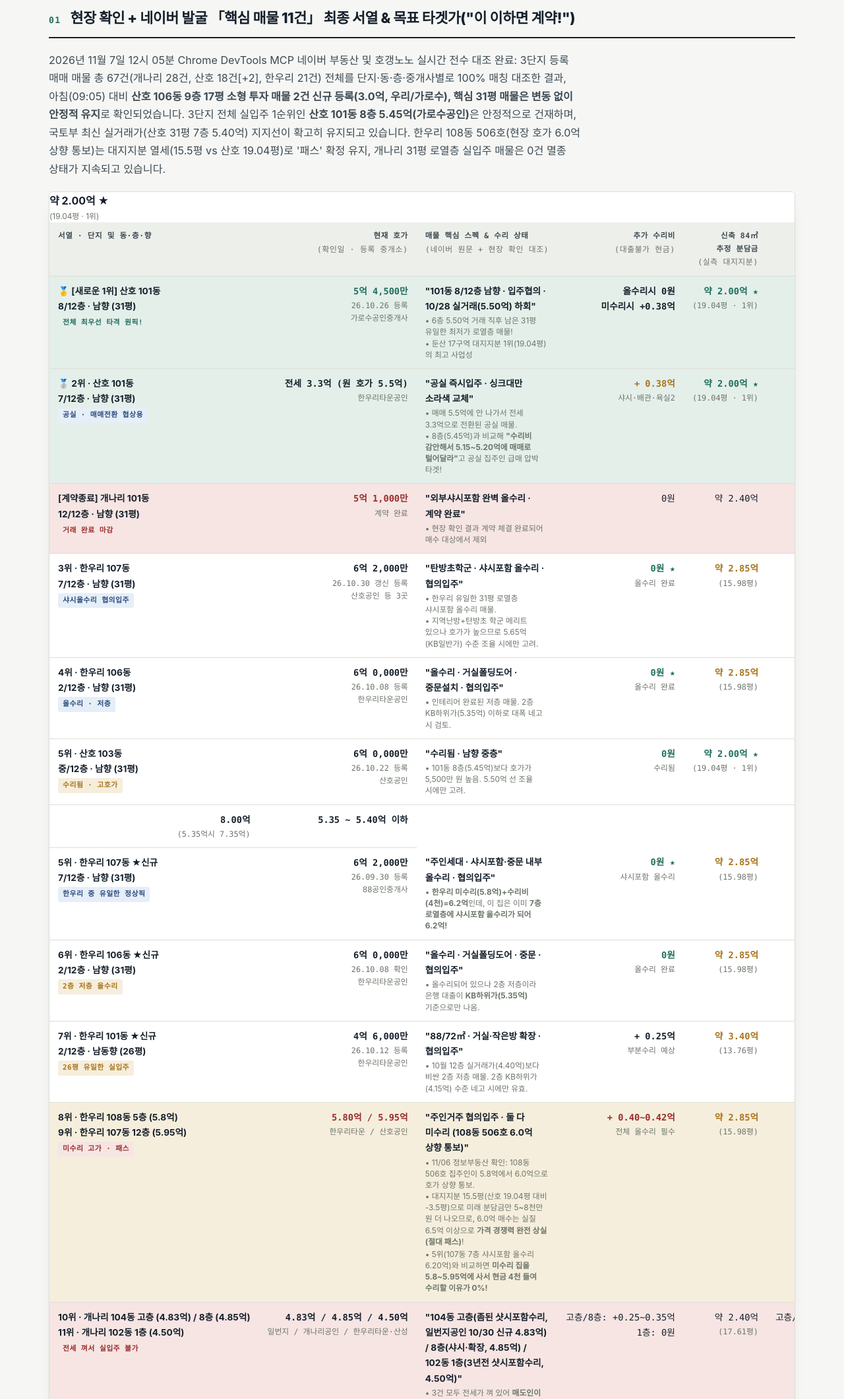
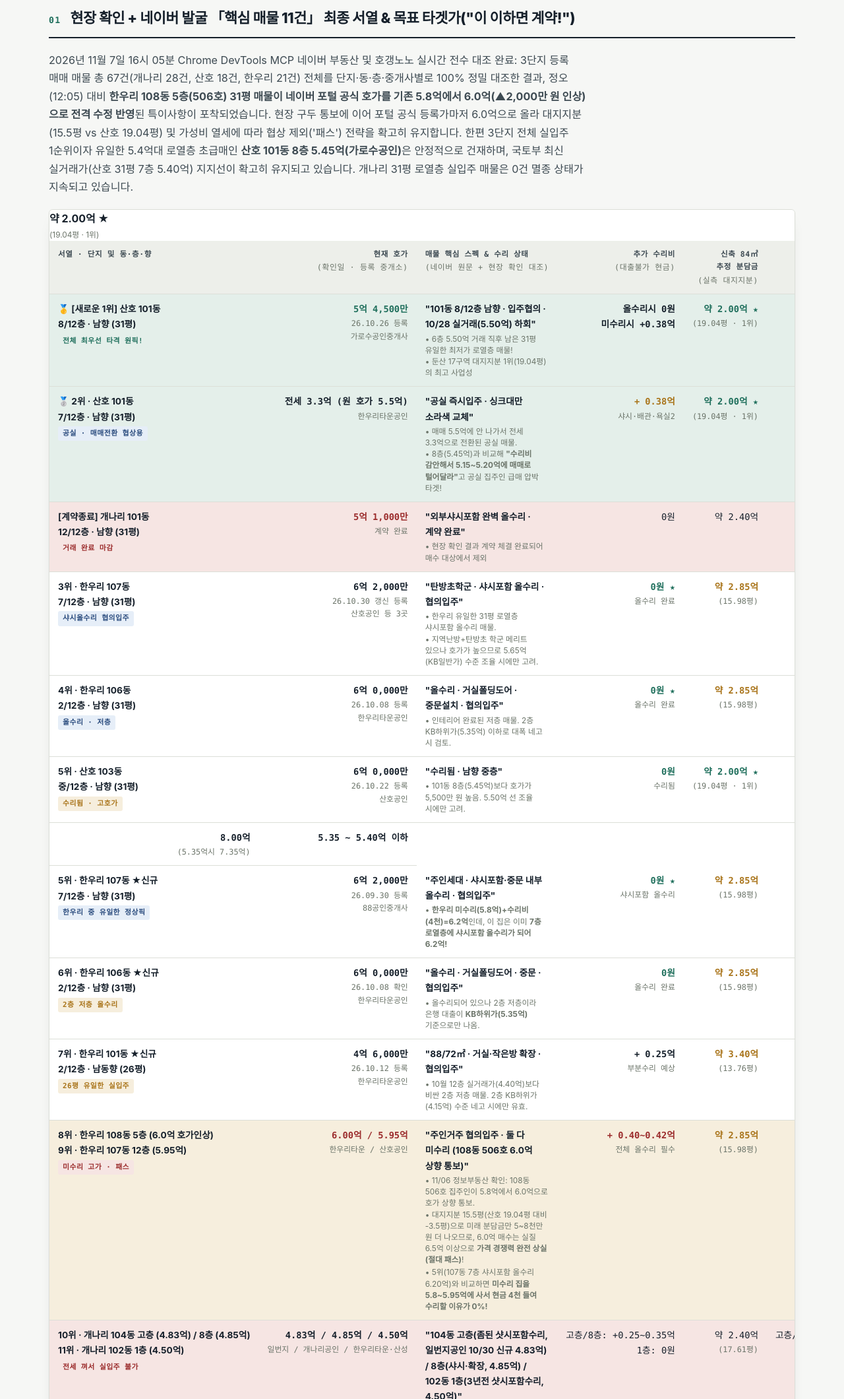
Before and after one commit to hcna999/tanbang-apt, a plain HTML site: page index.html in a window 1280 px wide. Shown: the part 680-2800 px from the top of the page at 66% size. Drawn offline with Linux system fonts and the light colour scheme.

Commit message:
Update afternoon 16:05 real estate listings and analysis (Hanwoori 108D asking price raised to 6.0eok, Sanho 31p 8F solid)

```diff
--- a/index.html
+++ b/index.html
@@ -299,7 +299,7 @@
       </div>
     </div>
 
-    <div class="kicker">2026. 11. 07. 12:05 (Chrome DevTools MCP 네이버페이 부동산 &amp; 호갱노노 실시간 매매 매물 및 국토부 실거래가 정밀 점검 완료)</div>
+    <div class="kicker">2026. 11. 07. 16:05 (Chrome DevTools MCP 네이버페이 부동산 &amp; 호갱노노 실시간 매매 매물 및 국토부 실거래가 정밀 점검 완료)</div>
     <h1>탄방동 개나리 · 산호 · 한우리 「즉시 실입주 &amp; 풀대출 &amp; 2028년 임대전환」 마스터 플랜</h1>
     <p class="standfirst">
       <strong>혼인신고 전 · 나학채 단독명의 · 당장 실입주 · 주담대 풀대출(레버리지 최대화) · 2028년 이후 타지역 이동 시 전·월세 전환</strong>까지 모두 고려한 통합 계획서입니다.<br>
@@ -337,7 +337,7 @@
       <h2>현장 확인 + 네이버 발굴 「핵심 매물 11건」 최종 서열 &amp; 목표 타겟가("이 이하면 계약!")</h2>
     </div>
     <p class="lede">
-      2026년 11월 7일 12시 05분 Chrome DevTools MCP 네이버 부동산 및 호갱노노 실시간 전수 대조 완료: 3단지 등록 매매 매물 총 67건(개나리 28건, 산호 18건[+2], 한우리 21건) 전체를 단지·동·층·중개사별로 100% 매칭 대조한 결과, 아침(09:05) 대비 <strong>산호 106동 9층 17평 소형 투자 매물 2건 신규 등록(3.0억, 우리/가로수), 핵심 31평 매물은 변동 없이 안정적 유지</strong>로 확인되었습니다. 3단지 전체 실입주 1순위인 <strong>산호 101동 8층 5.45억(가로수공인)</strong>은 안정적으로 건재하며, 국토부 최신 실거래가(산호 31평 7층 5.40억) 지지선이 확고히 유지되고 있습니다. 한우리 108동 506호(현장 호가 6.0억 상향 통보)는 대지지분 열세(15.5평 vs 산호 19.04평)로 '패스' 확정 유지, 개나리 31평 로열층 실입주 매물은 0건 멸종 상태가 지속되고 있습니다.
+      2026년 11월 7일 16시 05분 Chrome DevTools MCP 네이버 부동산 및 호갱노노 실시간 전수 대조 완료: 3단지 등록 매매 매물 총 67건(개나리 28건, 산호 18건, 한우리 21건) 전체를 단지·동·층·중개사별로 100% 정밀 대조한 결과, 정오(12:05) 대비 <strong>한우리 108동 5층(506호) 31평 매물이 네이버 포털 공식 호가를 기존 5.8억에서 6.0억(▲2,000만 원 인상)으로 전격 수정 반영</strong>된 특이사항이 포착되었습니다. 현장 구두 통보에 이어 포털 공식 등록가마저 6.0억으로 올라 대지지분(15.5평 vs 산호 19.04평) 및 가성비 열세에 따라 협상 제외('패스') 전략을 확고히 유지합니다. 한편 3단지 전체 실입주 1순위이자 유일한 5.4억대 로열층 초급매인 <strong>산호 101동 8층 5.45억(가로수공인)</strong>은 안정적으로 건재하며, 국토부 최신 실거래가(산호 31평 7층 5.40억) 지지선이 확고히 유지되고 있습니다. 개나리 31평 로열층 실입주 매물은 0건 멸종 상태가 지속되고 있습니다.
     </p>
 
     <div class="tscroll">
@@ -607,9 +607,9 @@
             </td>
           </tr>
           <tr class="hw">
-            <th>8위 · 한우리 108동 5층 (5.8억)<br>9위 · 한우리 107동 12층 (5.95억)<br><span class="pill p-stop">미수리 고가 · 패스</span></th>
+            <th>8위 · 한우리 108동 5층 (6.0억 호가인상)<br>9위 · 한우리 107동 12층 (5.95억)<br><span class="pill p-stop">미수리 고가 · 패스</span></th>
             <td class="num t-stop">
-              <strong>5.80억 / 5.95억</strong>
+              <strong>6.00억 / 5.95억</strong>
               <span class="sub-txt">한우리타운 / 산호공인</span>
             </td>
             <td>
@@ -673,7 +673,7 @@
       <h2>「레버리지 최대화(풀대출)」 매물별 최대 주담대 &amp; 최소 필요 현금 총괄표</h2>
     </div>
     <p class="lede">
-      2026년 11월 7일 12시 05분 Chrome DevTools MCP 네이버 부동산 및 호갱노노 실시간 전수 대조 완료: 3단지 등록 매매 매물 총 67건(개나리 28건, 산호 18건[+2], 한우리 21건) 전체를 단지·동·층·중개사별로 100% 매칭 대조한 결과, 아침(09:05) 대비 <strong>산호 106동 9층 17평 소형 투자 매물 2건 신규 등록(3.0억, 우리/가로수), 핵심 31평 매물은 변동 없이 안정적 유지</strong>로 확인되었습니다. 3단지 전체 실입주 1순위인 <strong>산호 101동 8층 5.45억(가로수공인)</strong>은 안정적으로 건재하며, 국토부 최신 실거래가(산호 31평 7층 5.40억) 지지선이 확고히 유지되고 있습니다. 한우리 108동 506호(현장 호가 6.0억 상향 통보)는 대지지분 열세(15.5평 vs 산호 19.04평)로 '패스' 확정 유지, 개나리 31평 로열층 실입주 매물은 0건 멸종 상태가 지속되고 있습니다.
+      2026년 11월 7일 16시 05분 Chrome DevTools MCP 네이버 부동산 및 호갱노노 실시간 전수 대조 완료: 3단지 등록 매매 매물 총 67건(개나리 28건, 산호 18건, 한우리 21건) 전체를 단지·동·층·중개사별로 100% 정밀 대조한 결과, 정오(12:05) 대비 <strong>한우리 108동 5층(506호) 31평 매물이 네이버 포털 공식 호가를 기존 5.8억에서 6.0억(▲2,000만 원 인상)으로 전격 수정 반영</strong>된 특이사항이 포착되었습니다. 현장 구두 통보에 이어 포털 공식 등록가마저 6.0억으로 올라 대지지분(15.5평 vs 산호 19.04평) 및 가성비 열세에 따라 협상 제외('패스') 전략을 확고히 유지합니다. 한편 3단지 전체 실입주 1순위이자 유일한 5.4억대 로열층 초급매인 <strong>산호 101동 8층 5.45억(가로수공인)</strong>은 안정적으로 건재하며, 국토부 최신 실거래가(산호 31평 7층 5.40억) 지지선이 확고히 유지되고 있습니다. 개나리 31평 로열층 실입주 매물은 0건 멸종 상태가 지속되고 있습니다.
     </p>
 
     <div class="tscroll">
@@ -905,7 +905,7 @@
       <h2>네이버 부동산 실시간 등록 매물 전수 요약 &amp; 2026년 실거래가 대조 (거품 판독기)</h2>
     </div>
     <p class="lede">
-      2026년 11월 7일 12시 05분 Chrome DevTools MCP 네이버 부동산 및 호갱노노 실시간 전수 대조 완료: 3단지 등록 매매 매물 총 67건(개나리 28건, 산호 18건[+2], 한우리 21건) 전체를 단지·동·층·중개사별로 100% 매칭 대조한 결과, 아침(09:05) 대비 <strong>산호 106동 9층 17평 소형 투자 매물 2건 신규 등록(3.0억, 우리/가로수), 핵심 31평 매물은 변동 없이 안정적 유지</strong>로 확인되었습니다. 3단지 전체 실입주 1순위인 <strong>산호 101동 8층 5.45억(가로수공인)</strong>은 안정적으로 건재하며, 국토부 최신 실거래가(산호 31평 7층 5.40억) 지지선이 확고히 유지되고 있습니다. 한우리 108동 506호(현장 호가 6.0억 상향 통보)는 대지지분 열세(15.5평 vs 산호 19.04평)로 '패스' 확정 유지, 개나리 31평 로열층 실입주 매물은 0건 멸종 상태가 지속되고 있습니다.
+      2026년 11월 7일 16시 05분 Chrome DevTools MCP 네이버 부동산 및 호갱노노 실시간 전수 대조 완료: 3단지 등록 매매 매물 총 67건(개나리 28건, 산호 18건, 한우리 21건) 전체를 단지·동·층·중개사별로 100% 정밀 대조한 결과, 정오(12:05) 대비 <strong>한우리 108동 5층(506호) 31평 매물이 네이버 포털 공식 호가를 기존 5.8억에서 6.0억(▲2,000만 원 인상)으로 전격 수정 반영</strong>된 특이사항이 포착되었습니다. 현장 구두 통보에 이어 포털 공식 등록가마저 6.0억으로 올라 대지지분(15.5평 vs 산호 19.04평) 및 가성비 열세에 따라 협상 제외('패스') 전략을 확고히 유지합니다. 한편 3단지 전체 실입주 1순위이자 유일한 5.4억대 로열층 초급매인 <strong>산호 101동 8층 5.45억(가로수공인)</strong>은 안정적으로 건재하며, 국토부 최신 실거래가(산호 31평 7층 5.40억) 지지선이 확고히 유지되고 있습니다. 개나리 31평 로열층 실입주 매물은 0건 멸종 상태가 지속되고 있습니다.
     </p>
 
     <div class="tscroll">
@@ -973,7 +973,7 @@
             <td>
               • <strong>[31평 실입주] 107동 7/12층: `6.20억`</strong> — 샤시포함올수리 협의입주 (산호공인 10/30 갱신 등록)<br>
               • <strong>[31평 실입주] 106동 2/12층: `6.00억`</strong> — 올수리 폴딩도어 채광양호 (한우리타운 10/8)<br>
-              • <strong>[31평 실입주 호가인상] 108동 5/12층(506호): `6.00억` (▲2,000만 인상)</strong> — 주인거주, 기본미수리, 호가 띄우기 (정보부동산/한우리타운 11/06) ★ 고평가 패스 확정<br>
+              • <strong>[31평 실입주 호가인상] 108동 5/12층(506호): `6.00억` (▲2,000만 인상)</strong> — 주인거주, 기본미수리, 호가 띄우기 (포털 등록가 5.8억→6.0억 공식 수정 반영 11/07 16:00, 정보부동산/한우리타운) ★ 고평가 패스 확정<br>
               • <strong>[31평 실입주] 107동 12/12층: `5.95억`</strong> — 기본 미수리, 주인거주 (원탑 10/12, 산호 10/20)<br>
               • <strong>[31평 고호가] 106동 중/7층: `6.80억`</strong> — 올리모델링 상태최상 (한우리타운/몽땅다)<br>
               • <strong>[31평 저층 최저가]</strong> 107동 2층(`5.70억`, <strong>[11/03 신규]</strong> 한우리타운 내부수리 입주협의 등록 추가 및 정보공인 입주협의, 산호공인은 월세안고로 기재), 108동 10층(`6.20억`, 전세안고 4건 중복), 103동 고층(`6.20억`, 전세안고)<br>
@@ -1017,7 +1017,7 @@
       <h2>「엘시크의 재건축 매거진」 프레임으로 본 둔산 17구역 3단지 사업성 해부</h2>
     </div>
     <p class="lede">
-      2026년 11월 7일 12시 05분 Chrome DevTools MCP 네이버 부동산 및 호갱노노 실시간 전수 대조 완료: 3단지 등록 매매 매물 총 67건(개나리 28건, 산호 18건[+2], 한우리 21건) 전체를 단지·동·층·중개사별로 100% 매칭 대조한 결과, 아침(09:05) 대비 <strong>산호 106동 9층 17평 소형 투자 매물 2건 신규 등록(3.0억, 우리/가로수), 핵심 31평 매물은 변동 없이 안정적 유지</strong>로 확인되었습니다. 3단지 전체 실입주 1순위인 <strong>산호 101동 8층 5.45억(가로수공인)</strong>은 안정적으로 건재하며, 국토부 최신 실거래가(산호 31평 7층 5.40억) 지지선이 확고히 유지되고 있습니다. 한우리 108동 506호(현장 호가 6.0억 상향 통보)는 대지지분 열세(15.5평 vs 산호 19.04평)로 '패스' 확정 유지, 개나리 31평 로열층 실입주 매물은 0건 멸종 상태가 지속되고 있습니다.
+      2026년 11월 7일 16시 05분 Chrome DevTools MCP 네이버 부동산 및 호갱노노 실시간 전수 대조 완료: 3단지 등록 매매 매물 총 67건(개나리 28건, 산호 18건, 한우리 21건) 전체를 단지·동·층·중개사별로 100% 정밀 대조한 결과, 정오(12:05) 대비 <strong>한우리 108동 5층(506호) 31평 매물이 네이버 포털 공식 호가를 기존 5.8억에서 6.0억(▲2,000만 원 인상)으로 전격 수정 반영</strong>된 특이사항이 포착되었습니다. 현장 구두 통보에 이어 포털 공식 등록가마저 6.0억으로 올라 대지지분(15.5평 vs 산호 19.04평) 및 가성비 열세에 따라 협상 제외('패스') 전략을 확고히 유지합니다. 한편 3단지 전체 실입주 1순위이자 유일한 5.4억대 로열층 초급매인 <strong>산호 101동 8층 5.45억(가로수공인)</strong>은 안정적으로 건재하며, 국토부 최신 실거래가(산호 31평 7층 5.40억) 지지선이 확고히 유지되고 있습니다. 개나리 31평 로열층 실입주 매물은 0건 멸종 상태가 지속되고 있습니다.
     </p>
 
     <div class="tscroll">
@@ -1213,7 +1213,7 @@
       <h2>재건축 지연 &amp; 2028년 이후 대전 외 타지역 이동 시 「전세 · 월세 전환 &amp; 학군·환금성 완벽 시뮬레이션」</h2>
     </div>
     <p class="lede">
-      2026년 11월 7일 12시 05분 Chrome DevTools MCP 네이버 부동산 및 호갱노노 실시간 전수 대조 완료: 3단지 등록 매매 매물 총 67건(개나리 28건, 산호 18건[+2], 한우리 21건) 전체를 단지·동·층·중개사별로 100% 매칭 대조한 결과, 아침(09:05) 대비 <strong>산호 106동 9층 17평 소형 투자 매물 2건 신규 등록(3.0억, 우리/가로수), 핵심 31평 매물은 변동 없이 안정적 유지</strong>로 확인되었습니다. 3단지 전체 실입주 1순위인 <strong>산호 101동 8층 5.45억(가로수공인)</strong>은 안정적으로 건재하며, 국토부 최신 실거래가(산호 31평 7층 5.40억) 지지선이 확고히 유지되고 있습니다. 한우리 108동 506호(현장 호가 6.0억 상향 통보)는 대지지분 열세(15.5평 vs 산호 19.04평)로 '패스' 확정 유지, 개나리 31평 로열층 실입주 매물은 0건 멸종 상태가 지속되고 있습니다.
+      2026년 11월 7일 16시 05분 Chrome DevTools MCP 네이버 부동산 및 호갱노노 실시간 전수 대조 완료: 3단지 등록 매매 매물 총 67건(개나리 28건, 산호 18건, 한우리 21건) 전체를 단지·동·층·중개사별로 100% 정밀 대조한 결과, 정오(12:05) 대비 <strong>한우리 108동 5층(506호) 31평 매물이 네이버 포털 공식 호가를 기존 5.8억에서 6.0억(▲2,000만 원 인상)으로 전격 수정 반영</strong>된 특이사항이 포착되었습니다. 현장 구두 통보에 이어 포털 공식 등록가마저 6.0억으로 올라 대지지분(15.5평 vs 산호 19.04평) 및 가성비 열세에 따라 협상 제외('패스') 전략을 확고히 유지합니다. 한편 3단지 전체 실입주 1순위이자 유일한 5.4억대 로열층 초급매인 <strong>산호 101동 8층 5.45억(가로수공인)</strong>은 안정적으로 건재하며, 국토부 최신 실거래가(산호 31평 7층 5.40억) 지지선이 확고히 유지되고 있습니다. 개나리 31평 로열층 실입주 매물은 0건 멸종 상태가 지속되고 있습니다.
     </p>
 
     <div class="tscroll">
```
Also changed, not shown: mobile.html (+2 -2 lines), 탄방동_개나리_한우리_산호_매수계획.html (+8 -8 lines), 탄방동_내집마련_요약.html (+2 -2 lines).
